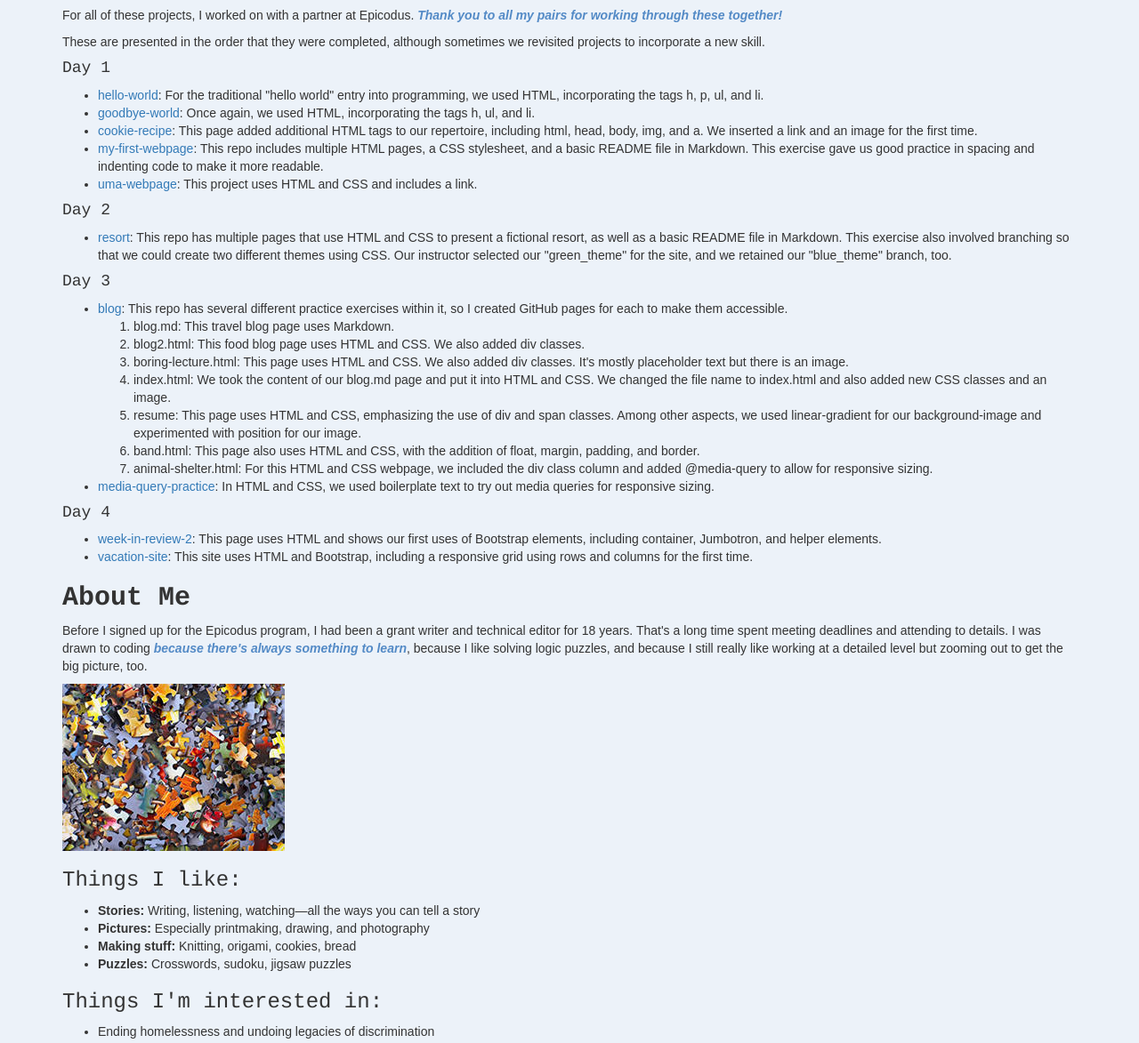
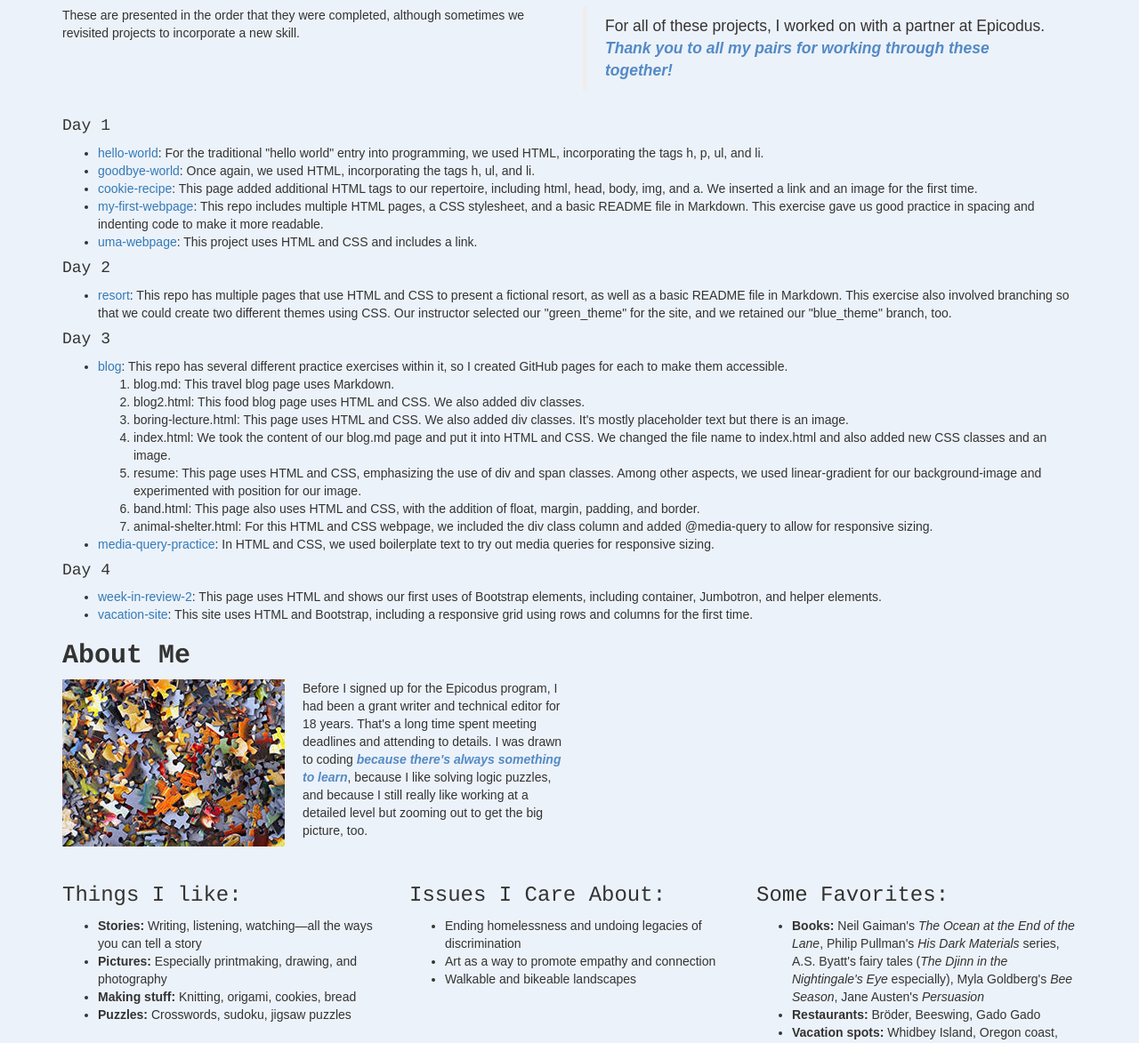
Before and after one commit to larabjork/portfolio, a plain HTML site: page index.html in a window 1280 px wide. Shown: the part 336-1509 px from the top of the page at 89% size. Drawn offline with Linux system fonts and the light colour scheme.

Commit message:
add grids with row and column classes and add float to img class

```diff
--- a/css/styles.css
+++ b/css/styles.css
@@ -24,3 +24,16 @@ p, li {
 a {
   font-color: #538ac6;
 }
+
+img {
+  float: left;
+  padding-right: 20px;
+}
+
+.bio {
+  margin-right: 50%;
+}
+
+blockquote {
+  float: right;
+}
--- a/index.html
+++ b/index.html
@@ -14,9 +14,17 @@
       </div>
 
       <h2>Projects</h2>
+      <div class="row">
+        <div class="col-md-6">
+          <p>These are presented in the order that they were completed, although sometimes we revisited projects to incorporate a new skill.</p>
+        </div>
+
+        <div class="col-md-6">
+          <blockquote>
           <p>For all of these projects, I worked on with a partner at Epicodus. <span class="special">Thank you to all my pairs for working through these together!</span></p>
-
-      <p>These are presented in the order that they were completed, although sometimes we revisited projects to incorporate a new skill.</p>
+          </blockquote>
+        </div>
+      </div>
 
           <h4>Day 1</h4>
             <ul>
@@ -27,10 +35,12 @@
               <li><a href="https://github.com/larabjork/uma-webpage.git">uma-webpage</a>: This project uses HTML and CSS and includes a link.</li>
             </ul>
 
+
           <h4>Day 2</h4>
             <ul>
               <li><a href="https://github.com/larabjork/resort.git">resort</a>: This repo has multiple pages that use HTML and CSS to present a fictional resort, as well as a basic README file in Markdown. This exercise also involved branching so that we could create two different themes using CSS. Our instructor selected our "green_theme" for the site, and we retained our "blue_theme" branch, too.</li>
             </ul>
+
 
           <h4>Day 3</h4>
             <ul>
@@ -47,17 +57,25 @@
               <li><a href="https://github.com/larabjork/media-query-practice.git">media-query-practice</a>: In HTML and CSS, we used boilerplate text to try out media queries for responsive sizing.</li>
             </ul>
 
+
+
           <h4>Day 4</h4>
           <ul>
             <li><a href="https://github.com/larabjork/week-in-review.git">week-in-review-2</a>: This page uses HTML and shows our first uses of Bootstrap elements, including container, Jumbotron, and helper elements.</li>
             <li><a href="https://github.com/larabjork/vacation-site.git">vacation-site</a>: This site uses HTML and Bootstrap, including a responsive grid using rows and columns for the first time.</li>
           </ul>
 
+
       <h2>About Me</h2>
+      <img src="img/jigsaw.jpg" alt="Unassembled pieces of a jigsaw puzzle">
+      <div class="bio">
         <p>Before I signed up for the Epicodus program, I had been a grant writer and technical editor for 18 years. That's a long time spent meeting deadlines and attending to details. I was drawn to coding <span class="special">because there's always something to learn</span>, because I like solving logic puzzles, and because I still really like working at a detailed level but zooming out to get the big picture, too.</p>
+      </div>
 
-      <img src="img/jigsaw.jpg" alt="Unassembled pieces of a jigsaw puzzle">
+      <br>
 
+      <div class="row">
+        <div class="col-md-4">
           <h3>Things I like:</h3>
           <ul>
             <li><strong>Stories:</strong> Writing, listening, watching&#8212all the ways you can tell a story</li>
@@ -65,14 +83,18 @@
             <li><strong>Making stuff:</strong>  Knitting, origami, cookies, bread</li>
             <li><strong>Puzzles:</strong>  Crosswords, sudoku, jigsaw puzzles</li>
           </ul>
+        </div>
 
-      <h3>Things I'm interested in:</h3>
+        <div class="col-md-4">
+          <h3>Issues I Care About:</h3>
           <ul>
             <li>Ending homelessness and undoing legacies of discrimination</li>
             <li>Art as a way to promote empathy and connection</li>
             <li>Walkable and bikeable landscapes</li>
           </ul>
+        </div>
 
+        <div class="col-md-4">
           <h3>Some Favorites:</h3>
           <ul>
             <li><strong>Books:</strong> Neil Gaiman's <em>The Ocean at the End of the Lane</em>, Philip Pullman's <em>His Dark Materials</em> series, A.S. Byatt's fairy tales (<em>The Djinn in the Nightingale's Eye</em> especially), Myla Goldberg's <em>Bee Season</em>, Jane Austen's <em>Persuasion</em></li>
@@ -80,7 +102,8 @@
             <li><strong>Vacation spots:</strong> Whidbey Island, Oregon coast, Lake Tahoe</li>
             <li><strong>Time of year:</strong> Fall, no question</li>
           </ul>
-
+        </div>
+      </div>
 
     </div>
   </body>
```
Lines whose indentation alone changed are shown as unchanged.
